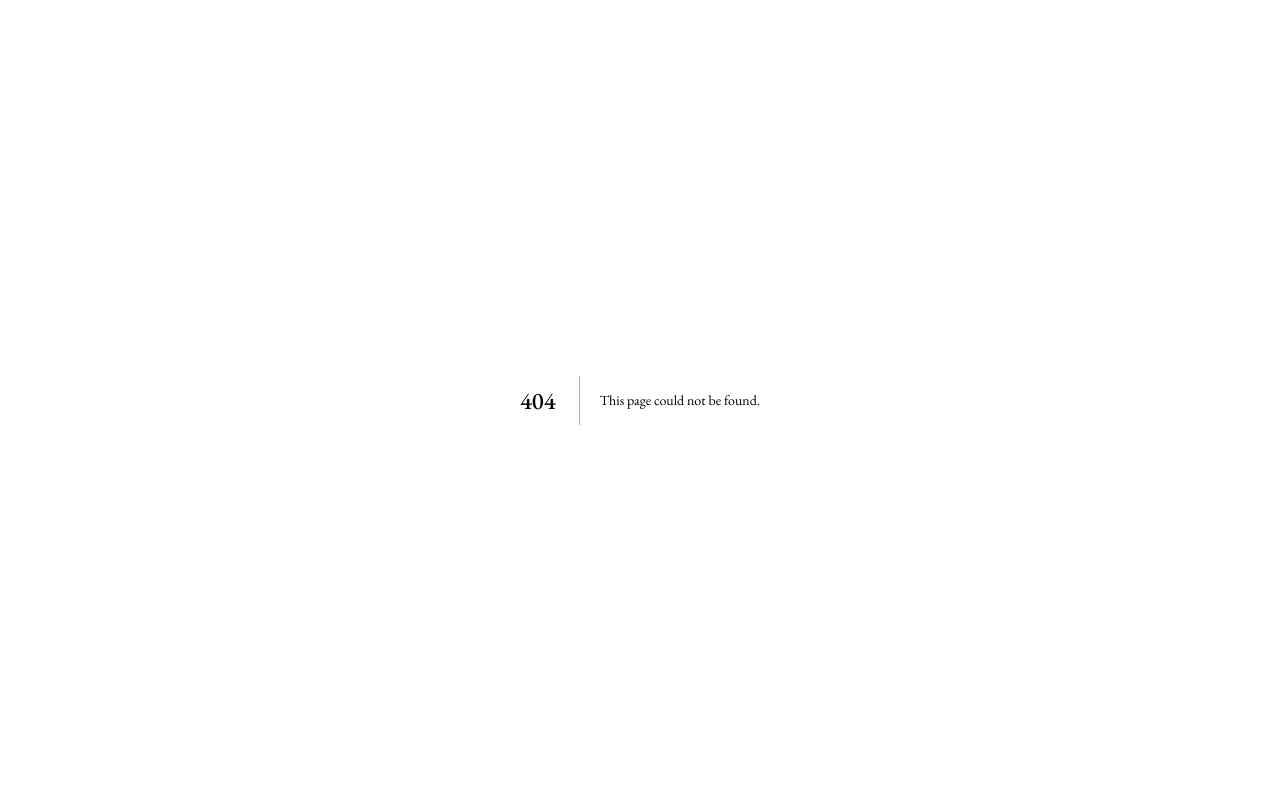
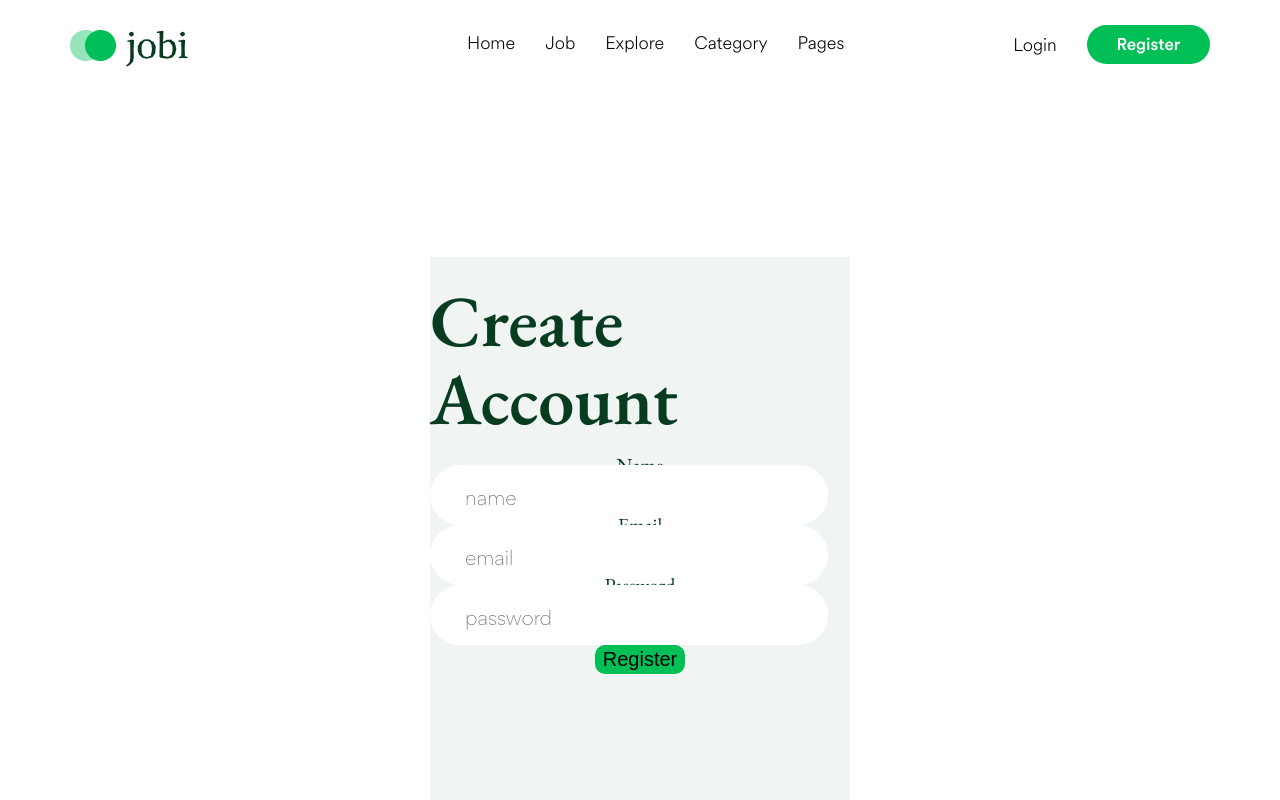
Before and after one commit to jobi-job-board/job-board, a Next.js app: page /register in a window 1280 px wide. Before the commit this address had no page. Shown: the top 800 px of the page. Built offline with nearby package versions, Linux system fonts and the light colour scheme.

Commit message:
added register and login

```diff
--- /dev/null
+++ b/src/app/register/page.js
@@ -0,0 +1,73 @@
+'use client';
+import { useState } from 'react';
+import { useRouter } from 'next/navigation';
+import Navbar from 'src/components/Navbar';
+export default function LoginForm() {
+  const router = useRouter();
+  //   const [state, dispatch] = useFormState(authenticate, undefined);
+  const [name, setName] = useState('');
+  const [email, setEmail] = useState('');
+  const [password, setPassword] = useState('');
+  const [error, setError] = useState('');
+
+  async function handleSubmit(e) {
+    e.preventDefault();
+    const response = await fetch('api/user/register', {
+      method: 'POST',
+      headers: {
+        'Content-Type': 'application/json',
+      },
+      body: JSON.stringify({
+        name,
+        email,
+        password,
+      }),
+    });
+
+    const info = await response.json();
+    if (info.success) {
+      router.push('/listing');
+    } else {
+      setError(info.error);
+    }
+  }
+
+  return (
+    <>
+      <Navbar />
+      <div className="register-wrapper">
+        <form className="register-form flex-col-cen" onSubmit={handleSubmit}>
+          <h2 className="register-h2">Create Account</h2>
+
+          <label htmlFor="name">Name</label>
+          <input
+            onChange={(e) => setName(e.target.value)}
+            id="name"
+            placeholder="name"
+            value={name}
+            type="text"
+          ></input>
+          <label htmlFor="email">Email</label>
+          <input
+            onChange={(e) => setEmail(e.target.value)}
+            id="email"
+            placeholder="email"
+            value={email}
+            type="text"
+          ></input>
+
+          <label htmlFor="password">Password</label>
+          <input
+            onChange={(e) => setPassword(e.target.value)}
+            id="password"
+            placeholder="password"
+            value={password}
+            type="text"
+          ></input>
+          <button type="submit">Register</button>
+          <p>{error}</p>
+        </form>
+      </div>
+    </>
+  );
+}
--- a/src/partials/_main-styles.scss
+++ b/src/partials/_main-styles.scss
@@ -302,6 +302,12 @@ button {
   justify-content: space-between;
 }
 
+.flex-col-cen {
+  display: flex;
+  flex-direction: column;
+  align-items: center;
+}
+
 .flex-start {
   display: flex;
   justify-content: flex-start;
--- a/src/partials/_register.scss
+++ b/src/partials/_register.scss
@@ -1,5 +1,15 @@
 @use './variables' as *;
 
+.register-form {
+  max-width: 740px;
+  height: 950px;
+  flex-shrink: 0;
+}
+
+.register-wrapper {
+  margin: 167px 430px;
+  background-color: $green-wrapper;
+}
 .register-header {
   background: $header-green;
   display: grid;
@@ -13,6 +23,10 @@
   margin-top: 0.875em;
 }
 
+.register-h2 {
+  margin-top: 24px;
+  margin-bottom: 28px;
+}
 .register p {
   color: $white;
   font-size: calc(1.375rem / 5 * 4);
--- a/src/partials/_variables.scss
+++ b/src/partials/_variables.scss
@@ -4,71 +4,71 @@
 // Custom Font
 
 @font-face {
-  font-family: "circular-std";
-  src: local("circular-std"),
-    url("../fonts/circular-std-medium-500.ttf") format("truetype");
+  font-family: 'circular-std';
+  src: local('circular-std'),
+    url('../fonts/circular-std-medium-500.ttf') format('truetype');
 }
 @font-face {
-  font-family: "circular-std-light";
-  src: local("circular-std-light"),
-    url("../fonts/circular-std-light.otf") format("opentype");
+  font-family: 'circular-std-light';
+  src: local('circular-std-light'),
+    url('../fonts/circular-std-light.otf') format('opentype');
 }
 
 @font-face {
-  font-family: "gordita-bold";
-  src: local("gordita-bold"),
-    url("../fonts/gordita-bold.otf") format("opentype");
+  font-family: 'gordita-bold';
+  src: local('gordita-bold'),
+    url('../fonts/gordita-bold.otf') format('opentype');
 }
 
 @font-face {
-  font-family: "gordita-light";
-  src: local("gordita-light"),
-    url("../fonts/gordita-light.otf") format("opentype");
+  font-family: 'gordita-light';
+  src: local('gordita-light'),
+    url('../fonts/gordita-light.otf') format('opentype');
 }
 
 @font-face {
-  font-family: "gordita-regular";
-  src: local("gordita-regular"),
-    url("../fonts/gordita-regular.otf") format("opentype");
+  font-family: 'gordita-regular';
+  src: local('gordita-regular'),
+    url('../fonts/gordita-regular.otf') format('opentype');
 }
 
 @font-face {
-  font-family: "EB Garamond";
-  src: url("../fonts/EBGaramond-VariableFont_wght.ttf");
+  font-family: 'EB Garamond';
+  src: url('../fonts/EBGaramond-VariableFont_wght.ttf');
 }
 
 //Font Families
 
 @mixin circular-std-light {
-  font-family: "circular-std-light", serif;
+  font-family: 'circular-std-light', serif;
   font-weight: 400;
 }
 
 @mixin circular-std {
-  font-family: "circular-std", serif;
+  font-family: 'circular-std', serif;
   font-weight: 500;
 }
 @mixin garamond-bold {
-  font-family: "EB Garamond", serif;
+  font-family: 'EB Garamond', serif;
   font-weight: 600;
 }
 
 @mixin garamond-light {
-  font-family: "EB Garamond", serif;
+  font-family: 'EB Garamond', serif;
   font-weight: 500;
 }
 
 @mixin gordita-bold {
-  font-family: "gordita-bold", serif;
+  font-family: 'gordita-bold', serif;
   font-weight: 600;
 }
 @mixin gordita-regular {
-  font-family: "gordita-regular", serif;
+  font-family: 'gordita-regular', serif;
   font-weight: 500;
 }
 
 @mixin gordita-light {
-  font-family: "gordita-light", serif;
+  font-family: 'gordita-light', serif;
   font-weight: 400;
 }
 
@@ -94,3 +94,4 @@ $white-3: rgba(235, 235, 235, 1);
 $white: rgba(255, 255, 255, 1);
 $header-green: rgba(37, 64, 53, 1);
 $lime-green: rgba(210, 243, 76, 1);
+$green-wrapper: rgba(240, 245, 243, 1);
```
Also changed, not shown: package.json (+6 -2 lines), src/app/api/user/login/route.js (+7 -7 lines), src/app/login/page.js (added, +61 -0 lines), src/auth.config.js (added, +21 -0 lines), src/auth.js (added, +44 -0 lines), src/middleware.js (+82 -72 lines), 1 other file (tests, documents, lock files or other folders).
